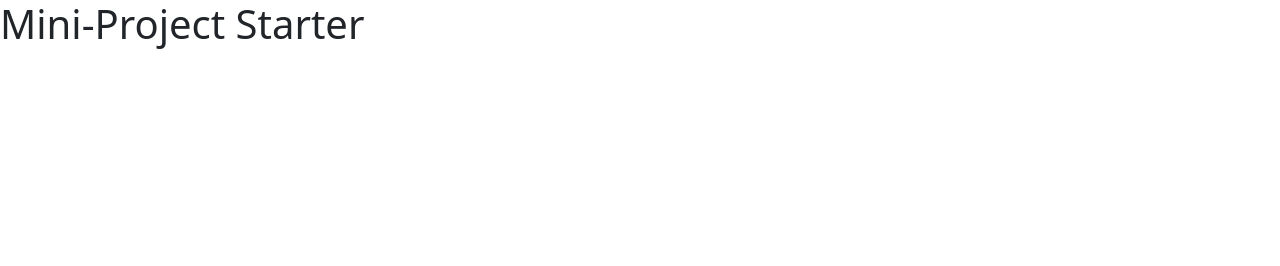
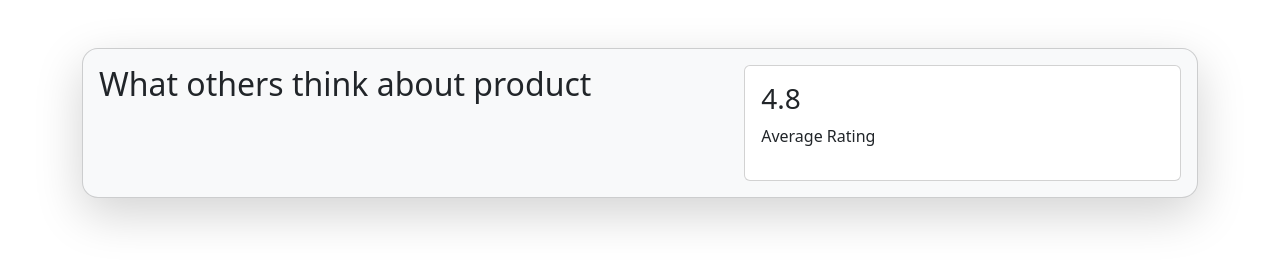
Before and after one commit to Lirivelle/RatingComponent, a plain HTML site: page index.html in a window 1280 px wide. Drawn offline with Linux system fonts and the light colour scheme.

Commit message:
Create Rating Summary Structure (#1)

```diff
--- a/index.html
+++ b/index.html
@@ -1,5 +1,6 @@
 <!DOCTYPE html>
 <html lang="en">
+
 <head>
   <meta charset="UTF-8" />
   <meta http-equiv="X-UA-Compatible" content="IE=edge" />
@@ -8,9 +9,29 @@
   <link rel="stylesheet" href="css/style.css" />
   <title>Rating Component</title>
 </head>
+
 <body>
-    <h1>Mini-Project Starter</h1>
+  <div class="container">
+    <div class="card bg-light rounded-4 bordor-0 shadow-lg mt-5 ">
+      <div class="card-body">
+        <div class="row">
+          <div class="col-7">
+            <h2>What others think about product</h2>
+          </div>
+          <div class="col-5">
+            <div class="card">
+              <div class="card-body">
+                <h3>4.8</h3>
+                <p>Average Rating</p>
+              </div>
+            </div>
+          </div>
+        </div>
+      </div>
+    </div>
+  </div>
 
   <script src="js/bootstrap.bundle.min.js"></script>
 </body>
+
 </html>
```
Lines whose indentation alone changed are shown as unchanged.
